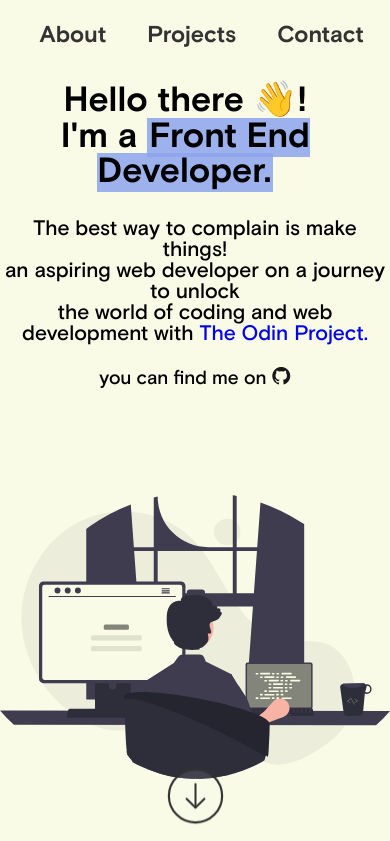
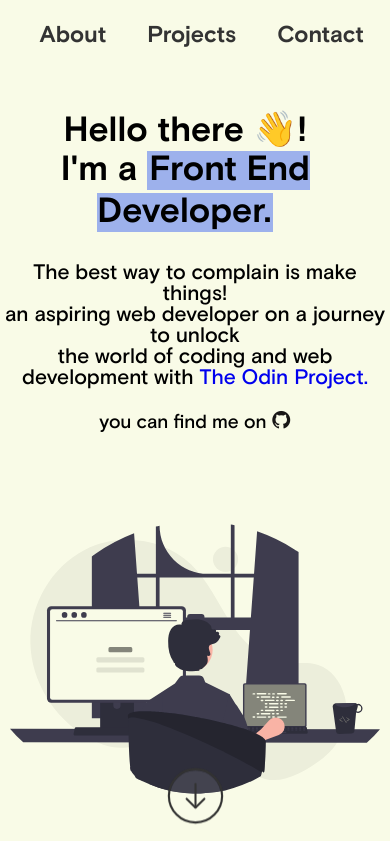
Before and after one commit to nmcev/odin-personal-portfolio, a plain HTML site: page index.html in a window 390 px wide. Shown: the top 841 px of the page. Drawn offline with nearby package versions, Linux system fonts and the light colour scheme.

Commit message:
feat:increase the padding from top of the descriptiona && line height of the title

```diff
--- a/styles.css
+++ b/styles.css
@@ -365,7 +365,7 @@ footer {
     }
 
     .description {
-        padding-top: 50px;
+        padding-top: 80px;
         text-align: center;
     }
 
@@ -418,4 +418,7 @@ footer {
         background-image: url('./images/phone.svg');
         width: 100%;
     }
+        .title{
+            line-height: 42px;
+        }
 }
```
